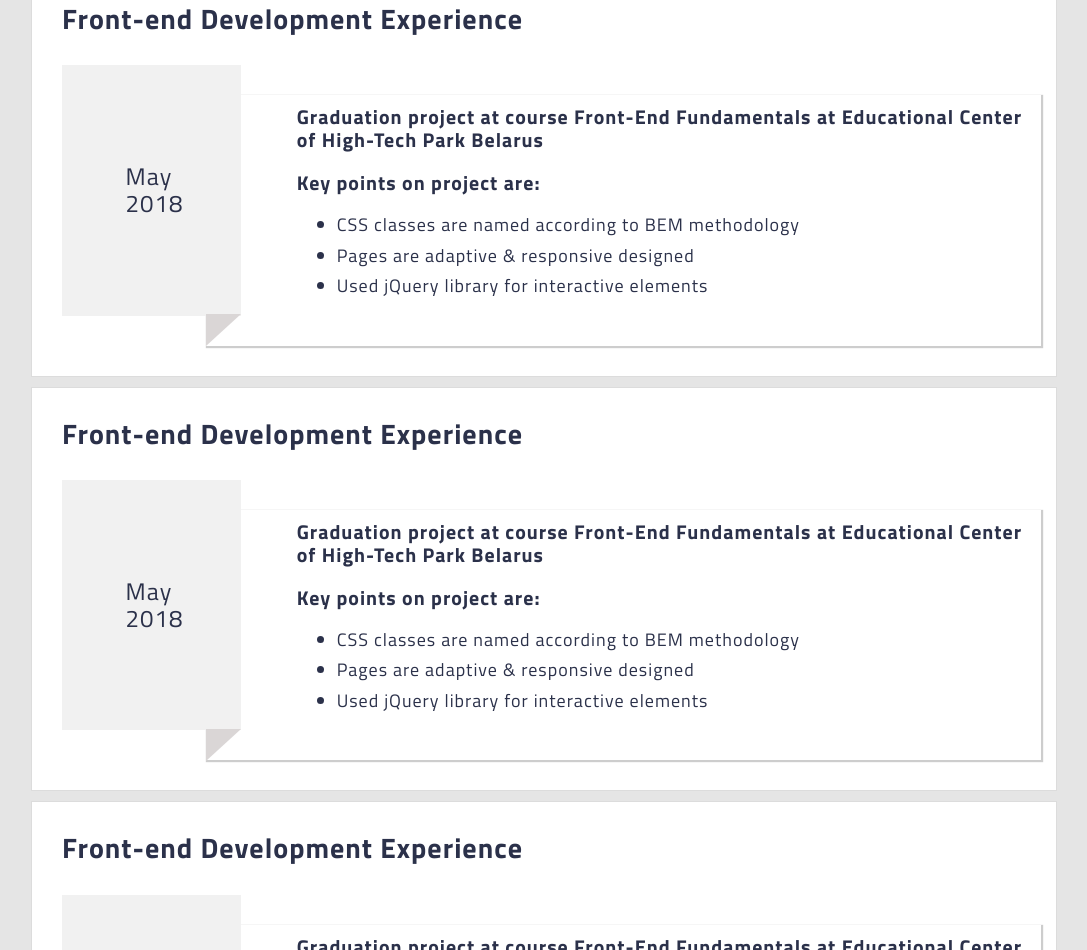
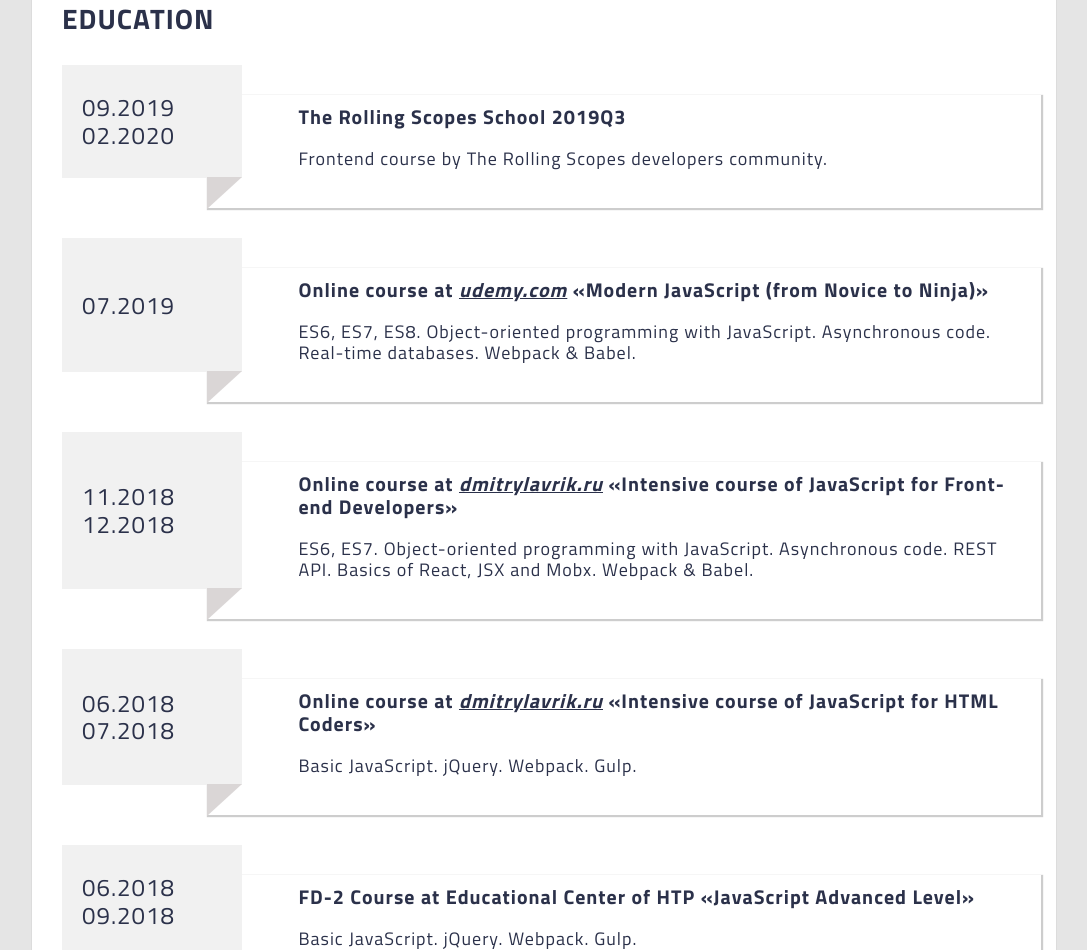
Before and after one commit to muratx10/rsschool-2019Q1-cv, a plain HTML site: page index.html in a window 1280 px wide. Shown: the part 1850-2800 px from the top of the page, without its empty margins (96-1183 px from the left). Drawn offline with Linux system fonts and the light colour scheme; files whose address does not match are found by name.

Commit message:
feat: add content

```diff
--- a/index.html
+++ b/index.html
@@ -53,7 +53,7 @@
         </div>
         <div class="about-section">
             <div class="about-section__left-block">
-                <h3 id="Summary">Summary</h3>
+                <h3 id="Summary">SUMMARY</h3>
                 <p>I am passionate about developing web-applications and interested
                     in improving my skills in this direction,
                     in
@@ -69,11 +69,12 @@
             </div>
             <div class="about-section__right-block">
                 <div class="contacts">
-                    <h3>Contacts</h3>
+                    <h3>CONTACTS</h3>
                     <span class="icon-phone">&nbsp;&nbsp;<a href="tel:+375336012012">+375 (33) 6-012-012</a></span>
                     <span class="icon-mail">&nbsp;&nbsp;<a
                             href="mailto:murad.akmamedau@gmail.com">murad.akmamedau@gmail.com</a></span>
-                    <span class="icon-skype">&nbsp;&nbsp;<a href="https://join.skype.com/invite/biA4mt7PokXd" target="_blank">Go to Skype</a></span>
+                    <span class="icon-skype">&nbsp;&nbsp;<a href="https://join.skype.com/invite/biA4mt7PokXd"
+                            target="_blank">Go to Skype</a></span>
                     <span class="icon-telegram">&nbsp;&nbsp;<a href="https://telegram.me/muratx10"
                             target="_blank">@muratx10</a></span>
                 </div>
@@ -168,23 +169,71 @@
                 </div>
             </div>
         </div>
+
+
         <div class="experience-section" id="Experience">
             <div class="inner-wrap">
-                <h3>Front-end Development Experience </h3>
+                <h3>EDUCATION </h3>
                 <div class="experience__item">
                     <div class="period">
-                        <span>&nbsp;May<br>&nbsp;2018</span>
+                        <span>09.2019<br>02.2020</span>
                     </div>
                     <div class="experience-description">
-                        <h5>Graduation project at course Front-End Fundamentals at
-                            Educational Center of High-Tech Park Belarus</h5>
-                        <h5>Key points on project are:</h5>
-                        <ul>
-                            <li>CSS classes are named according to BEM methodology
-                            </li>
-                            <li>Pages are adaptive & responsive designed</li>
-                            <li>Used jQuery library for interactive elements</li>
-                        </ul>
+                        <h5>The Rolling Scopes School 2019Q3</h5>
+                        <p>Frontend course by The Rolling Scopes developers community.</p>
+                    </div>
+                </div>
+                <div class="experience__item">
+                    <div class="period">
+                        <span>07.2019</span>
+                    </div>
+                    <div class="experience-description">
+                        <h5>Online course at <a
+                                href="https://www.udemy.com/modern-javascript-from-novice-to-ninja/learn/lecture/14241500#overview">udemy.com</a>
+                            &laquo;Modern JavaScript (from Novice to Ninja)&raquo;</h5>
+                        <p>ES6, ES7, ES8. Object-oriented programming with JavaScript. Asynchronous code. Real-time
+                            databases. Webpack & Babel.</p>
+                    </div>
+                </div>
+                <div class="experience__item">
+                    <div class="period">
+                        <span>11.2018<br>12.2018</span>
+                    </div>
+                    <div class="experience-description">
+                        <h5>Online course at <a
+                                href="http://dmitrylavrik.ru">dmitrylavrik.ru</a>
+                            &laquo;Intensive course of JavaScript for Front-end Developers&raquo;</h5>
+                        <p>ES6, ES7. Object-oriented programming with JavaScript. Asynchronous code. REST API. Basics of React, JSX and Mobx. Webpack & Babel.</p>
+                    </div>
+                </div>
+                <div class="experience__item">
+                    <div class="period">
+                        <span>06.2018<br>07.2018</span>
+                    </div>
+                    <div class="experience-description">
+                        <h5>Online course at <a href="http://dmitrylavrik.ru">dmitrylavrik.ru</a>
+                            &laquo;Intensive course of JavaScript for HTML Coders&raquo;</h5>
+                        <p>Basic JavaScript. jQuery. Webpack. Gulp.</p>
+                    </div>
+                </div>
+                <div class="experience__item">
+                    <div class="period">
+                        <span>06.2018<br>09.2018</span>
+                    </div>
+                    <div class="experience-description">
+                        <h5> FD-2 Course at Educational Center of HTP
+                            &laquo;JavaScript Advanced Level&raquo;</h5>
+                        <p>Basic JavaScript. jQuery. Webpack. Gulp.</p>
+                    </div>
+                </div>
+                <div class="experience__item">
+                    <div class="period">
+                        <span>03.2018<br>05.2018</span>
+                    </div>
+                    <div class="experience-description">
+                        <h5> FD-1 Course at Educational Center of HTP
+                            &laquo;HTML, CSS & JavaScript&raquo;</h5>
+                        <p>Basic JavaScript. jQuery. Webpack. Gulp.</p>
                     </div>
                 </div>
             </div>
--- a/styles/styles.scss
+++ b/styles/styles.scss
@@ -452,6 +452,7 @@ main {
     line-height: 1.5em;
     word-break: normal;
     hyphens: auto;
+    //display: none;
 }
 
 .about-section__right-block {
@@ -557,14 +558,21 @@ main {
 .experience-section {
     top: -180px;
     position: relative;
+    a {
+        font-style: italic;
+        color: inherit;
+    }
+
+    p {
+        font-size: 18px;
+    }
+
 }
 
 .period {
     display: flex;
-    justify-content: center;
     align-items: center;
     width: 185px;
-    height: auto;
     padding: 20px;
     margin: 30px 70px 30px 0px;
     background-color: #f1f1f1;
@@ -608,6 +616,7 @@ main {
 }
 
 .experience-description {
+    width: 100%;
     margin: 30px -120px 30px 0px;
     padding: 10px 10px 10px 90px;
     box-shadow: 1px 1px 1px 1px rgba(130, 130, 130, 0.4);
```
Also changed, not shown: styles/styles.css, 1 other file.
